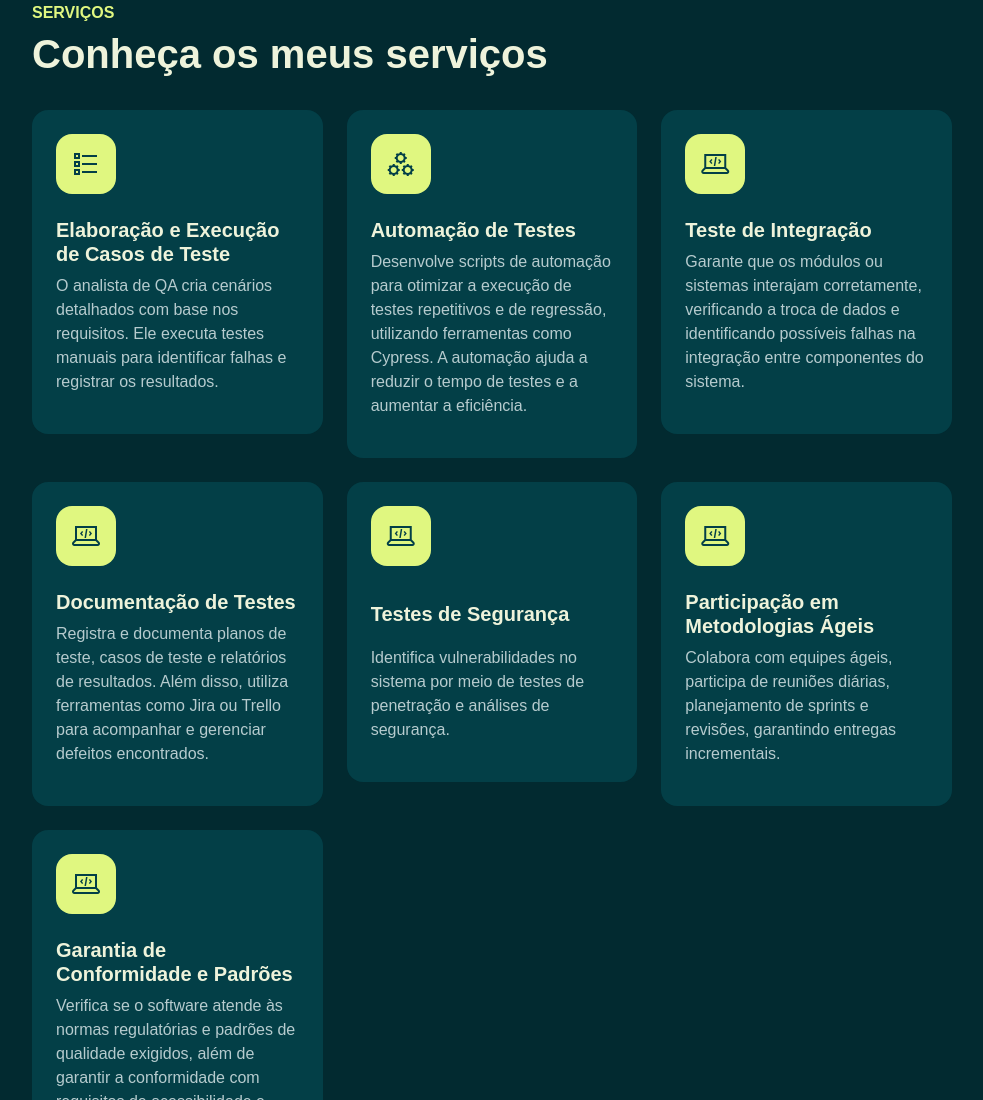
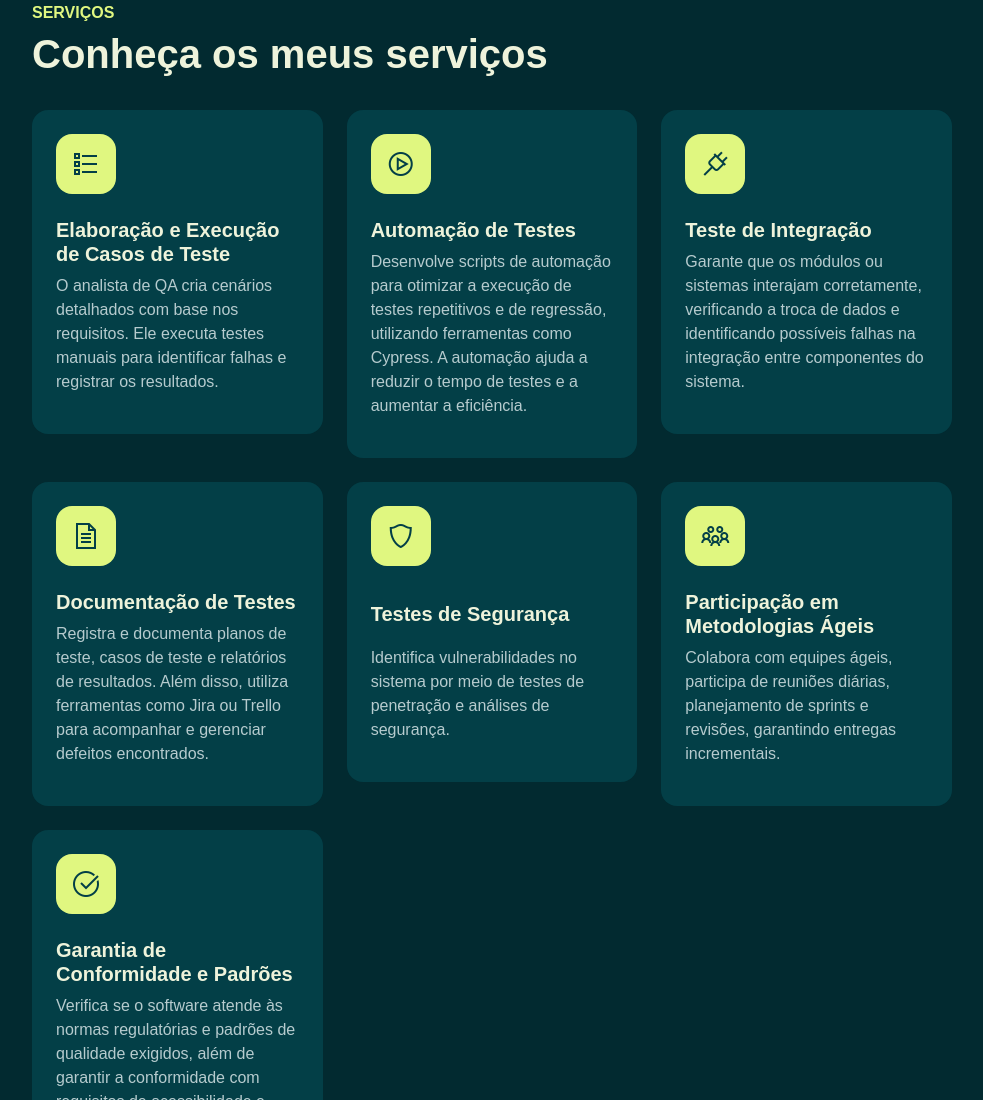
Before and after one commit to flaviofrb/Portifolio, a plain HTML site: page index.html in a window 1280 px wide. Shown: the part 877-1977 px from the top of the page, without its empty margins (268-1251 px from the left). Drawn offline with nearby package versions, Linux system fonts and the light colour scheme; a web font is replaced by a local one.

Commit message:
Update index.html

```diff
--- a/index.html
+++ b/index.html
@@ -118,7 +118,7 @@ identificar falhas e registrar os resultados.</p>
     <div class="col-md-4" data-aos="fade-up" data-aos-delay="300">
         <div class="service p-4 bg-base rounded-4 shadow-effect">
             <div class="iconbox rounded-4">
-                <i class="las la-cogs"></i>
+                <i class="las la-play-circle"></i>
             </div>
             <h5 class="mt-4 mb-2">Automação de Testes</h5>
             <p>Desenvolve scripts de automação para otimizar a execução de testes repetitivos e de regressão, utilizando ferramentas como Cypress. A automação ajuda a reduzir o tempo de testes e a aumentar a eficiência.</p>
@@ -128,7 +128,7 @@ identificar falhas e registrar os resultados.</p>
     <div class="col-md-4" data-aos="fade-up" data-aos-delay="600">
         <div class="service p-4 bg-base rounded-4 shadow-effect">
             <div class="iconbox rounded-4">
-                <i class="las la-laptop-code"></i>
+                <i class="las la-plug"></i>
             </div>
             <h5 class="mt-4 mb-2">Teste de Integração</h5>
             <p>Garante que os módulos ou sistemas interajam corretamente, verificando a troca de dados e identificando possíveis falhas na integração entre componentes do sistema.</p>
@@ -138,7 +138,7 @@ identificar falhas e registrar os resultados.</p>
     <div class="col-md-4" data-aos="fade-up" data-aos-delay="600">
         <div class="service p-4 bg-base rounded-4 shadow-effect">
             <div class="iconbox rounded-4">
-                <i class="las la-laptop-code"></i>
+                <i class="las la-file-alt"></i>
             </div>
             <h5 class="mt-4 mb-2">Documentação de Testes</h5>
             <p>Registra e documenta planos de teste, casos de teste e relatórios de resultados. Além disso, utiliza ferramentas como Jira ou Trello para acompanhar e gerenciar defeitos encontrados.</p>
@@ -148,7 +148,7 @@ identificar falhas e registrar os resultados.</p>
     <div class="col-md-4" data-aos="fade-up" data-aos-delay="600">
         <div class="service p-4 bg-base rounded-4 shadow-effect">
             <div class="iconbox rounded-4">
-                <i class="las la-laptop-code"></i>
+                <i class="las la-shield-alt"></i>
             </div>
             <h5 class="mt-4 mb-2">Testes de Segurança</h5>
             <p>Identifica vulnerabilidades no sistema por meio de testes de penetração e análises de segurança.</p>
@@ -158,7 +158,7 @@ identificar falhas e registrar os resultados.</p>
     <div class="col-md-4" data-aos="fade-up" data-aos-delay="600">
         <div class="service p-4 bg-base rounded-4 shadow-effect">
             <div class="iconbox rounded-4">
-                <i class="las la-laptop-code"></i>
+                <i class="las la-users"></i>
             </div>
             <h5 class="mt-4 mb-2">Participação em Metodologias Ágeis</h5>
             <p>Colabora com equipes ágeis,
@@ -171,7 +171,7 @@ garantindo entregas incrementais.</p>
     <div class="col-md-4" data-aos="fade-up" data-aos-delay="600">
         <div class="service p-4 bg-base rounded-4 shadow-effect">
             <div class="iconbox rounded-4">
-                <i class="las la-laptop-code"></i>
+                <i class="las la-check-circle"></i>
             </div>
             <h5 class="mt-4 mb-2">Garantia de Conformidade e Padrões</h5>
             <p>Verifica se o software atende às normas regulatórias e padrões de qualidade exigidos, além de garantir a conformidade com requisitos de acessibilidade e boas práticas de desenvolvimento.</p>
```
